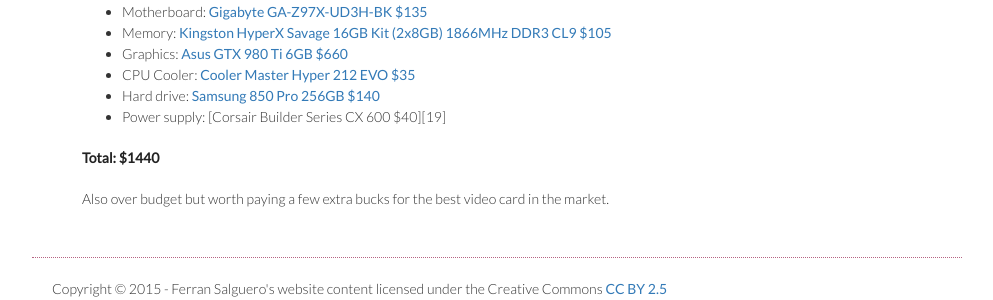
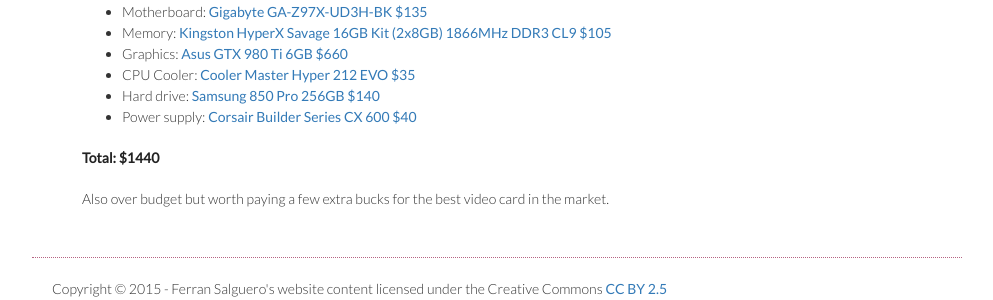
Before and after one commit to FerranSalguero/ferransalguero.github.io, a Jekyll site: the page built from _posts/2015-06-21-Recommended-PC-builds-summer-2015.md, in a window 1280 px wide and 1295 px high. Shown: the part 976-1276 px from the top of the window, without its empty margins (143-1136 px from the left). Built offline with Jekyll 4.4.1, drawn with Linux system fonts in a browser that asks for light colours; nearby versions of some CDN libraries; library files that are not in the unit come from our copies; some of the changed lines change nothing that is shown.

Commit message:
link fix

```diff
--- a/_posts/2015-06-21-Recommended-PC-builds-summer-2015.md
+++ b/_posts/2015-06-21-Recommended-PC-builds-summer-2015.md
@@ -53,7 +53,7 @@
 * Graphics: [Asus GTX 980 Ti 6GB $660][17]
 * CPU Cooler: [Cooler Master Hyper 212 EVO $35][12]
 * Hard drive: [Samsung 850 Pro 256GB $140][18]
-* Power supply: [Corsair Builder Series CX 600 $40][19]
+* Power supply: [Corsair Builder Series CX 600 $40][6]
 
 **Total: $1440**
 
```
